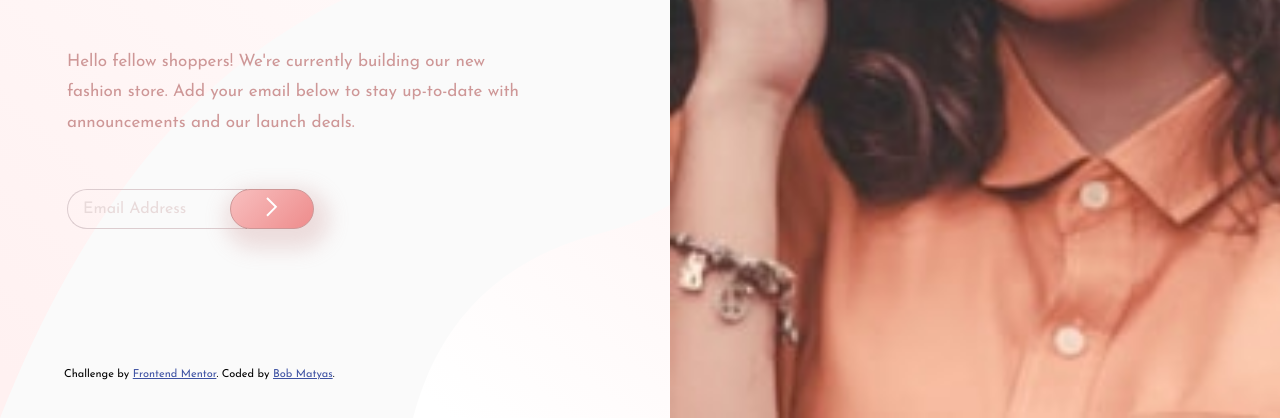
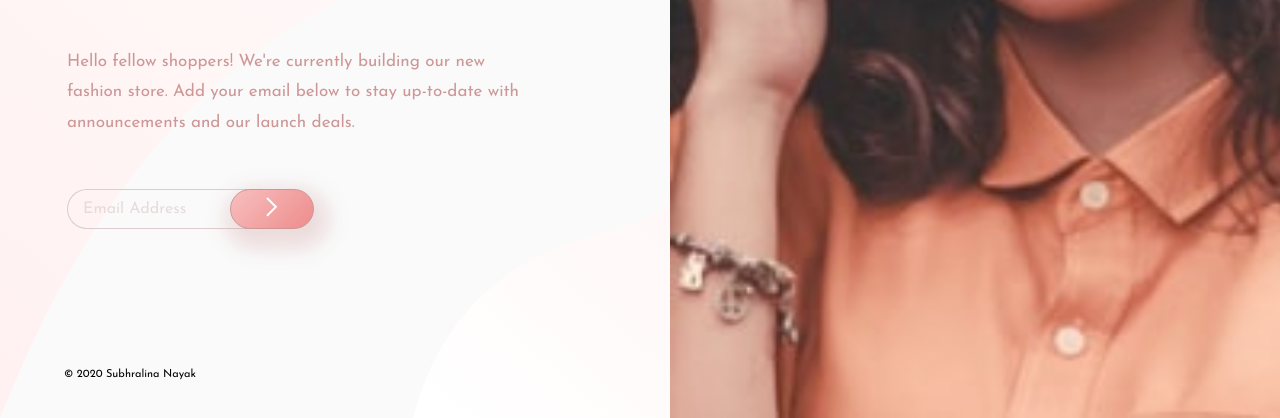
Before and after one commit to Subhralina/fm-base-apparel, a plain HTML site: page index.html in a window 1280 px wide. Shown: the part 382-800 px from the top of the page. Drawn offline with Linux system fonts and the light colour scheme.

Commit message:
Update index.html

```diff
--- a/index.html
+++ b/index.html
@@ -48,8 +48,7 @@
 
   <footer class="footer">
     <p class="attribution">
-      Challenge by <a href="https://www.frontendmentor.io?ref=challenge" target="_blank">Frontend Mentor</a>.
-      Coded by <a href="https://www.bobmatyas.com">Bob Matyas</a>.
+     &copy; 2020 Subhralina Nayak
     </p>
   </footer>
   <script src="scripts.js"></script>
```
